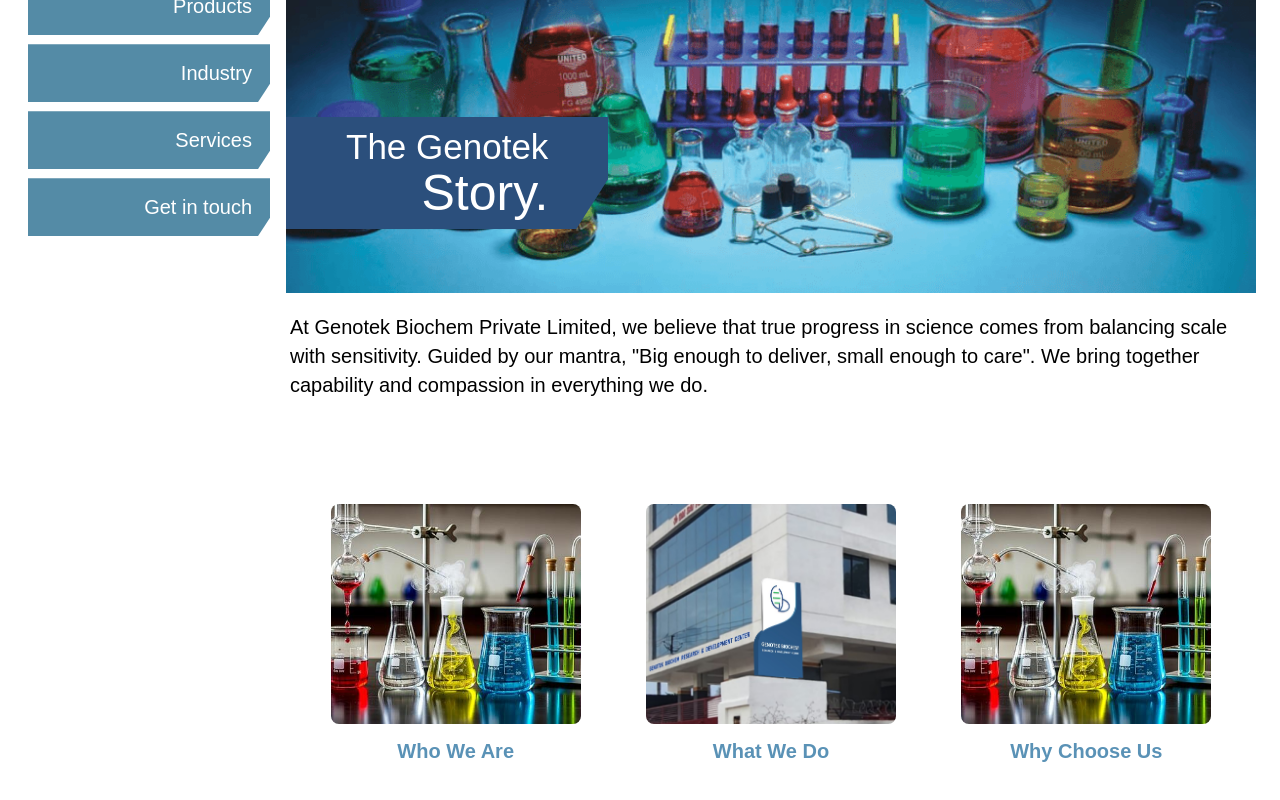
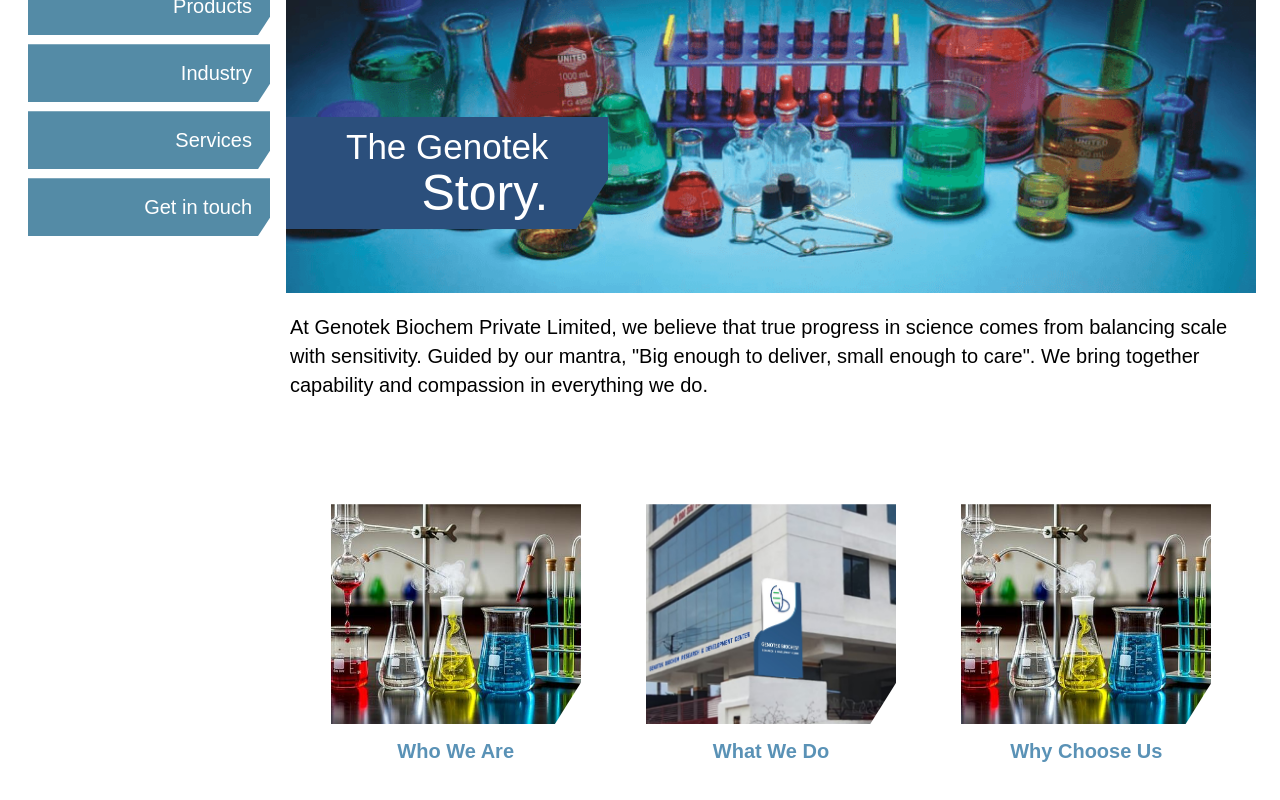
Before and after one commit to darshan1597/Genotek, a React (Vite) app in the folder client/: page /about/story in a window 1280 px wide. Shown: the part 324-1124 px from the top of the page. Built offline with nearby package versions, Linux system fonts and the light colour scheme.

Commit message:
AboutStory Clithpath

```diff
--- a/client/src/pages/AboutStory.jsx
+++ b/client/src/pages/AboutStory.jsx
@@ -73,6 +73,7 @@
                     <div className="flex-1">
                         <div className="relative flex flex-col gap-[10px] md:flex-row">
                             <div className="relative h-[280px] w-full overflow-hidden bg-[#e8e3d9] sm:h-[360px] md:h-[450px]">
+
                                 <img
                                     src={hero}
                                     alt="The Genotek Story"
@@ -112,11 +113,14 @@
                                 {/* Who We Are */}
                                 <div className="text-center">
                                     <div onClick={() => setActive(active === 1 ? null : 1)} className="cursor-pointer">
+                                        <div className="overflow-hidden" style={{clipPath: 'polygon(0 0, 100% 0, 100% 72%, 86% 100%, 0 100%)',
+                                        }}>
                                         <img
                                             src={WhoWeAreImage}
-                                            className={`h-[220px] w-full max-w-[250px] object-cover mx-auto rounded-lg transition duration-300
+                                            className={`h-[220px] w-full max-w-[250px] object-cover mx-auto transition duration-300
                                             ${active === 1 ? "ring-4 ring-[#5a92b6] scale-105" : ""}`}
                                         />
+                                        </div>
                                         <p className="mt-3 font-semibold text-[#5a92b6] text-[20px]">
                                             Who We Are
                                         </p>
@@ -149,15 +153,20 @@
                                 {/* What We Do */}
                                 <div className="text-center">
                                     <div onClick={() => setActive(active === 2 ? null : 2)} className="cursor-pointer">
+                                        <div className="overflow-hidden" style={{clipPath: 'polygon(0 0, 100% 0, 100% 72%, 86% 100%, 0 100%)',
+                                        }}>
                                         <img
                                             src={whatWeDoImage}
-                                            className={`h-[220px] w-full max-w-[250px] object-cover mx-auto rounded-lg transition duration-300
+                                            className={`h-[220px] w-full max-w-[250px] object-cover mx-auto transition duration-300
                                             ${active === 2 ? "ring-4 ring-[#5a92b6] scale-105" : ""}`}
                                         />
+                                        </div>
                                         <p className="mt-3 font-semibold text-[#5a92b6] text-[20px]">
                                             What We Do
                                         </p>
                                     </div>
+
+
 
                                     <AnimatePresence initial={false}>
                                         {active === 2 && (
@@ -182,11 +191,15 @@
                                 {/* Why Choose Us */}
                                 <div className="text-center">
                                     <div onClick={() => setActive(active === 3 ? null : 3)} className="cursor-pointer">
+                                        <div className="overflow-hidden" style={{clipPath: 'polygon(0 0, 100% 0, 100% 72%, 86% 100%, 0 100%)',
+                                        }}>
                                         <img
                                             src={WhyChooseUsImage}
-                                            className={`h-[220px] w-full max-w-[250px] object-cover mx-auto rounded-lg transition duration-300
+                                            className={`h-[220px] w-full max-w-[250px] object-cover mx-auto transition duration-300
                                             ${active === 3 ? "ring-4 ring-[#5a92b6] scale-105" : ""}`}
                                         />
+
+                                    </div>
                                         <p className="mt-3 font-semibold text-[#5a92b6] text-[20px]">
                                             Why Choose Us
                                         </p>
```
